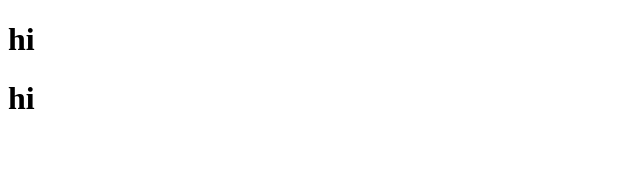
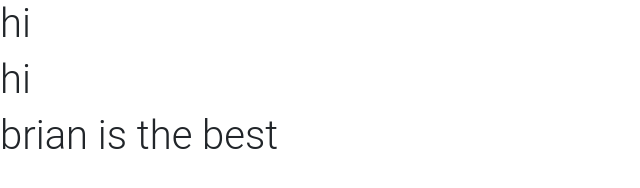
Before and after one commit to Santiago11234/InterStellar, a plain HTML site: page index.html in a window 1280 px wide. Shown: the whole page, without its empty margins (0-640 px from the left). Drawn offline with nearby package versions, Linux system fonts and the light colour scheme.

Commit message:
thats so silly

```diff
--- a/index.html
+++ b/index.html
@@ -4,10 +4,28 @@
     <meta charset="UTF-8">
     <meta http-equiv="X-UA-Compatible" content="IE=edge">
     <meta name="viewport" content="width=device-width, initial-scale=1.0">
-    <title>InterStellar</title>
+    <title>InterStellar | Home</title>
+    <link rel="stylesheet" href="style.css">
+    <!-- Required meta tags -->
+    <meta charset="utf-8">
+    <meta name="viewport" content="width=device-width, initial-scale=1, shrink-to-fit=yes">
+
+    <!-- Font Awesome -->
+    <link rel="stylesheet" href="https://maxcdn.bootstrapcdn.com/font-awesome/4.7.0/css/font-awesome.min.css">
+
+    <!-- Bootstrap -->
+    <link rel="stylesheet" href="https://stackpath.bootstrapcdn.com/bootstrap/4.3.1/css/bootstrap.min.css"
+    integrity="sha384-ggOyR0iXCbMQv3Xipma34MD+dH/1fQ784/j6cY/iJTQUOhcWr7x9JvoRxT2MZw1T" crossorigin="anonymous">
+
+    <!-- MDBootstrap -->
+    <link href="https://cdnjs.cloudflare.com/ajax/libs/mdbootstrap/4.19.1/css/mdb.min.css" rel="stylesheet">
+
+    <!-- Raleway Font -->
+    <link rel="stylesheet" href="https://fonts.googleapis.com/css?family=Raleway">
 </head>
 <body>
     <h1> hi</h1>
     <h1> hi</h1>
+    <h1>brian is the best </h1>
 </body>
 </html>
```
